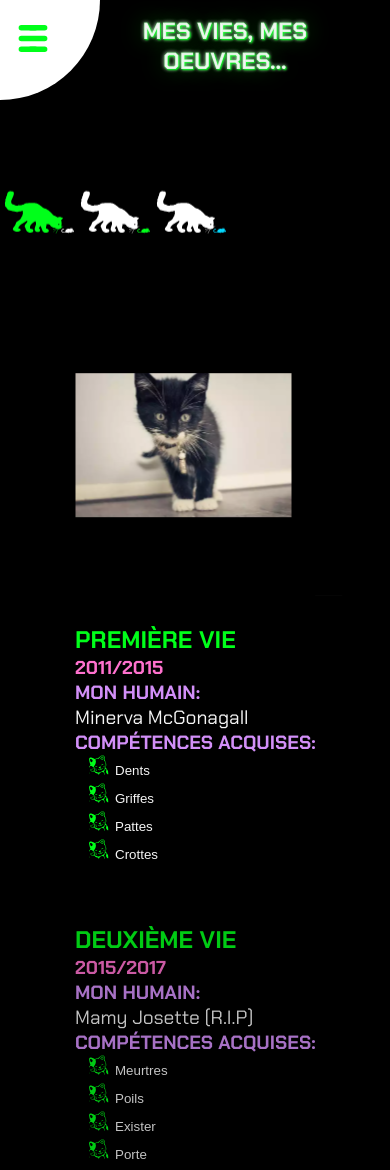
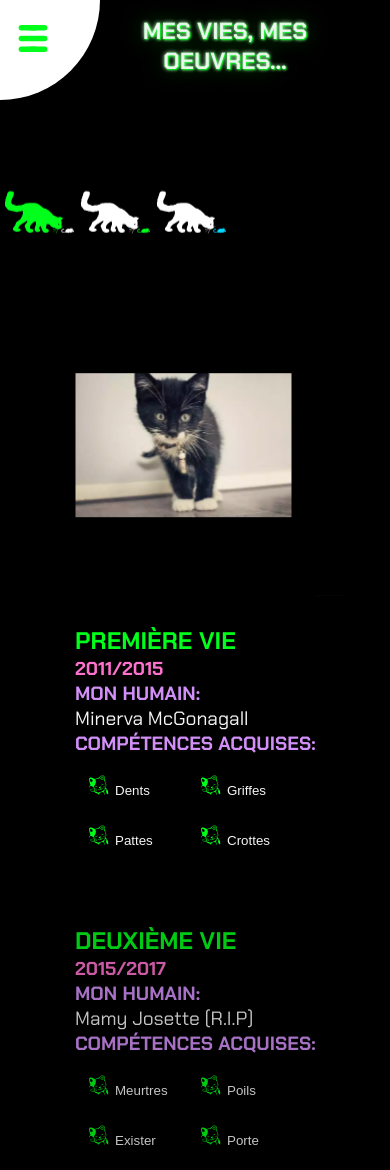
Before and after one commit to LazezBZH/portfolio-concours, a plain HTML site: page resume/index.html in a window 390 px wide. Shown: the top 1170 px of the page. Drawn offline with Linux system fonts and the light colour scheme; a web font is replaced by a local one.

Commit message:
change mobil cv css for mobil

```diff
--- a/js/home-carrousel.js
+++ b/js/home-carrousel.js
@@ -85,7 +85,6 @@ function init() {
   cards.innerHTML = "";
   cards.innerHTML = `<p class="card">${homeCarrouselTxt[index].text}</p>`;
   if (document.querySelector(".day")) {
-    console.log(thisMonth, currentDate.getMonth());
     if (intervalle === -1) {
       document.querySelector(
         ".day"
--- a/js/loader.js
+++ b/js/loader.js
@@ -13,5 +13,4 @@ function stopLoader() {
     loaded = true;
     sessionStorage.setItem("loaded", loaded);
   }, 3000);
-  console.log(loaded);
 }
--- a/js/selection.js
+++ b/js/selection.js
@@ -3,7 +3,7 @@ const artTitle = document.querySelector(".arts-title");
 
 let tag = query("tag");
 thisName = query("name");
-console.log(thisName);
+
 thisH1 = titleToDisplay(thisName);
 tagToDisplay = tagToBeDisplay(tag);
 
--- a/resume/index.html
+++ b/resume/index.html
@@ -19,7 +19,7 @@
     <link rel="icon" type="image/png" sizes="32x32" href="/assets/favicon/favicon-32x32.png">
     <link rel="icon" type="image/png" sizes="96x96" href="/assets/favicon/favicon-96x96.png">
     <link rel="icon" type="image/png" sizes="16x16" href="/assets/favicon/favicon-16x16.png">
-    <link rel="manifest" href="/manifest.json">
+    <link rel="manifest" href="/assets/favicon/manifest.json">
     <meta name="msapplication-TileColor" content="#ffffff">
     <meta name="msapplication-TileImage" content="/assets/favicon/ms-icon-144x144.png">
     <meta name="theme-color" content="#ffffff">
--- a/resume/resume.css
+++ b/resume/resume.css
@@ -243,6 +243,12 @@
 .resume-section ul {
   list-style: url("/assets/svg/kitten-small.svg");
   margin-left: 40px;
+  margin-top: 10px;
+  display: flex;
+  width: 60%;
+  flex-wrap: wrap;
+  gap: 0px 30px;
+  justify-content: space-between;
 }
 
 .resume-section a {
@@ -293,8 +299,8 @@
   border: none;
   color: var(--txt);
   cursor: url("/assets/svg/mouse-green.svg"), default;
-  width: 100%;
-  height: 150%;
+  width: 50px;
+  height: 50px;
   text-align: left;
-  padding: 5px 0;
+  padding: 0;
 }
```
Also changed, not shown: art/index.html (+1 -1 lines), art/selection.html (+1 -1 lines), contact/index.html (+1 -1 lines), index.html (+1 -1 lines), assets/docs/lighthouseArtMobil.png (added), assets/favicon/manifest.json (added), manifest.json (deleted).
